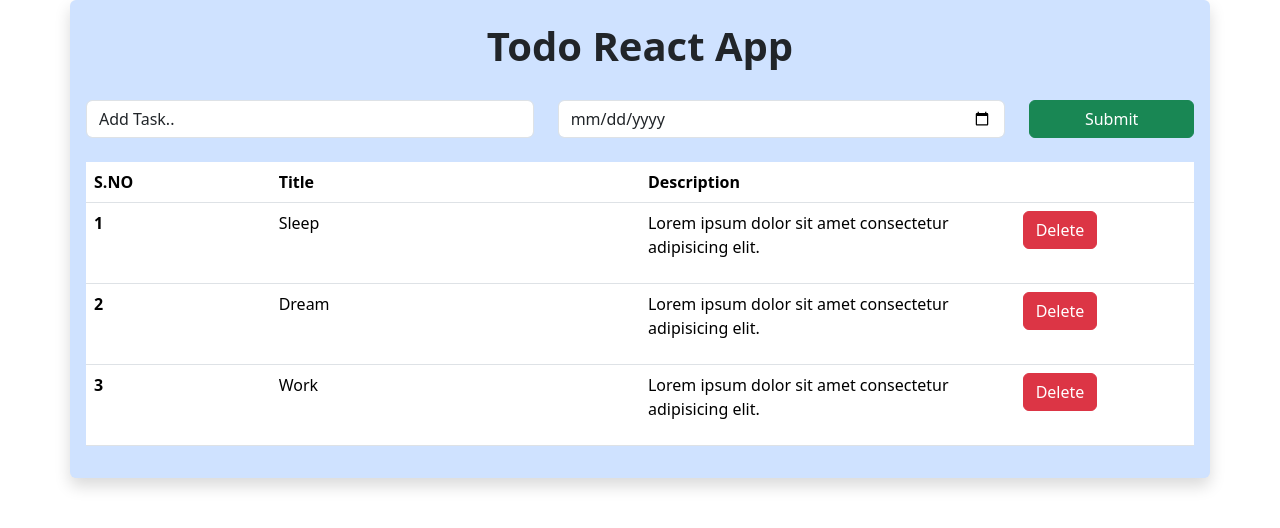
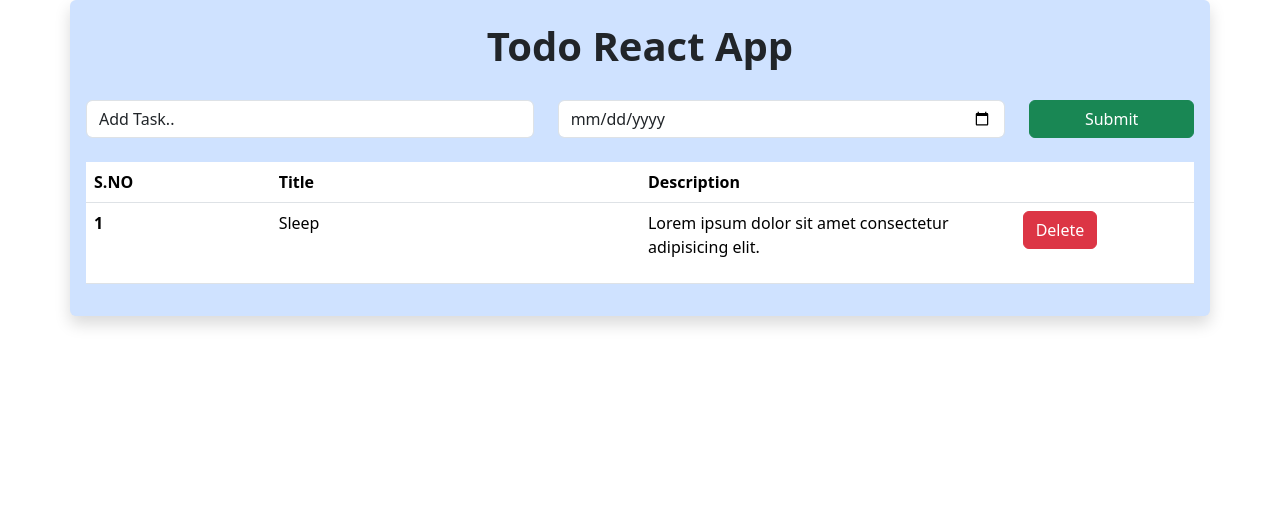
Before and after one commit to Yuvraj3905/Internal_Training, a React (Vite) app: page / in a window 1280 px wide. Shown: the top 528 px of the page. Built offline with nearby package versions, Linux system fonts and the light colour scheme.

Commit message:
Starting with props

```diff
--- /dev/null
+++ b/src/Components/TodoItem.jsx
@@ -0,0 +1,26 @@
+import React from 'react'
+
+export default function TodoItem() {
+  return (
+   <>
+          <tr>
+            <th className="col-2">1</th>
+            <td className="col-4">Sleep</td>
+            <td className="col-6">
+              <div className="row">
+                <div className="col-8">
+                  <p>
+                    Lorem ipsum dolor sit amet consectetur adipisicing elit.{" "}
+                  </p>
+                </div>
+                <div className="col-4">
+                  <button type="button" class="btn btn-danger">
+                    Delete
+                  </button>
+                </div>
+              </div>
+            </td>
+          </tr>
+   </>
+  )
+}
--- /dev/null
+++ b/src/Components/TodoItem2.jsx
@@ -0,0 +1,26 @@
+import React from 'react'
+
+export default function TodoItem2() {
+  return (
+   <>
+          <tr>
+            <th className="col-2">2</th>
+            <td className="col-4">Dream</td>
+            <td className="col-6">
+              <div className="row">
+                <div className="col-8">
+                  <p>
+                    Lorem ipsum dolor sit amet consectetur adipisicing elit.{" "}
+                  </p>
+                </div>
+                <div className="col-4">
+                  <button type="button" class="btn btn-danger">
+                    Delete
+                  </button>
+                </div>
+              </div>
+            </td>
+          </tr>
+   </>
+  )
+}
--- a/src/Components/TodoList.jsx
+++ b/src/Components/TodoList.jsx
@@ -1,4 +1,6 @@
 import React from "react";
+import TodoItem from "./TodoItem";
+import TodoItem2 from "./TodoItem2";
 
 export default function TodoList() {
   return (
@@ -12,60 +14,7 @@ export default function TodoList() {
           </tr>
         </thead>
         <tbody>
-          <tr>
-            <th className="col-2">1</th>
-            <td className="col-4">Sleep</td>
-            <td className="col-6">
-              <div className="row">
-                <div className="col-8">
-                  <p>
-                    Lorem ipsum dolor sit amet consectetur adipisicing elit.{" "}
-                  </p>
-                </div>
-                <div className="col-4">
-                  <button type="button" class="btn btn-danger">
-                    Delete
-                  </button>
-                </div>
-              </div>
-            </td>
-          </tr>
-          <tr>
-            <th className="col-2">2</th>
-            <td className="col-4">Dream</td>
-            <td className="col-6">
-              <div className="row">
-                <div className="col-8">
-                  <p>
-                    Lorem ipsum dolor sit amet consectetur adipisicing elit.{" "}
-                  </p>
-                </div>
-                <div className="col-4">
-                  <button type="button" class="btn btn-danger">
-                    Delete
-                  </button>
-                </div>
-              </div>
-            </td>
-          </tr>
-          <tr>
-            <th className="col-2">3</th>
-            <td className="col-4">Work</td>
-            <td className="col-6">
-              <div className="row">
-                <div className="col-8">
-                  <p>
-                    Lorem ipsum dolor sit amet consectetur adipisicing elit.{" "}
-                  </p>
-                </div>
-                <div className="col-4">
-                  <button type="button" class="btn btn-danger">
-                    Delete
-                  </button>
-                </div>
-              </div>
-            </td>
-          </tr>
+      <TodoItem />
         </tbody>
       </table>
     </div>
```
